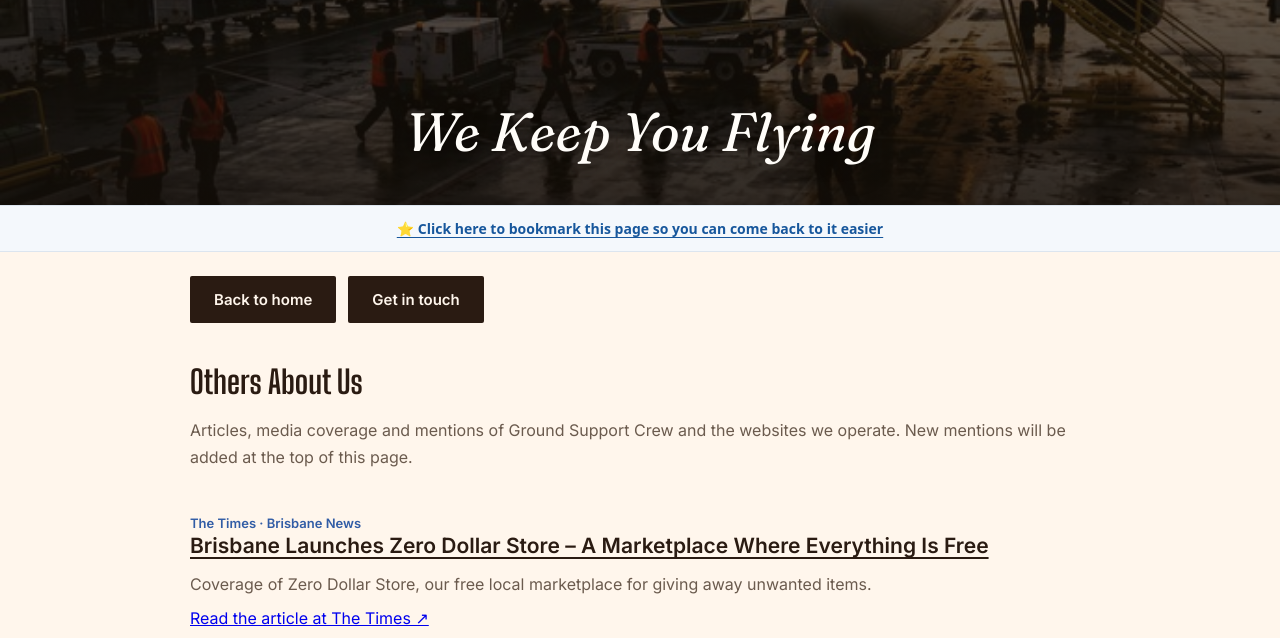
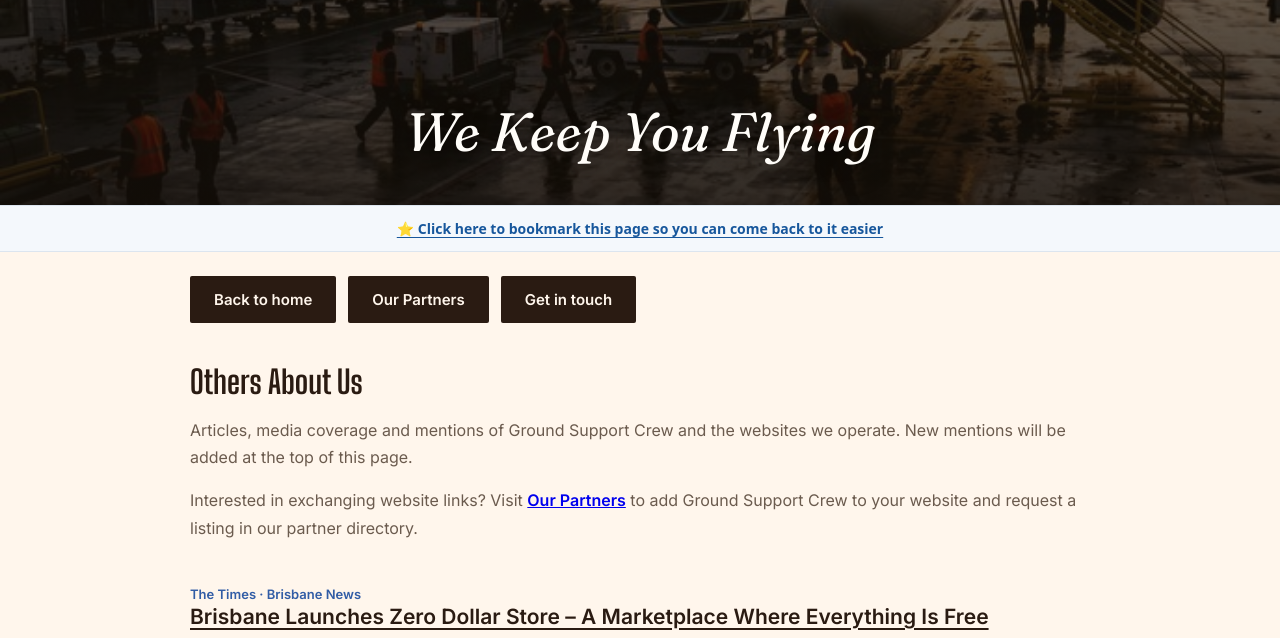
Before and after one commit to 125568-star/GSC-landing, a plain HTML site: page others-about-us.html in a window 1280 px wide. Shown: the part 155-793 px from the top of the page. Drawn offline with Linux system fonts and the light colour scheme.

Commit message:
Link Our Partners invitation page from Others About Us

```diff
--- a/others-about-us.html
+++ b/others-about-us.html
@@ -65,9 +65,10 @@ footer .verification{font-size:12px;font-style:italic;margin-top:14px}
 </header>
 <div class="gsc-bookmark" style="text-align:center;padding:12px 16px;background:#f4f8fc;color:#16466b;border-block:1px solid #dce5ef"><button type="button" class="gsc-bookmark-button" style="background:none;border:0;color:#17579c;text-decoration:underline;text-underline-offset:3px;font:600 14px system-ui,sans-serif;cursor:pointer">⭐ Click here to bookmark this page so you can come back to it easier</button><p class="gsc-bookmark-help" role="status" aria-live="polite" style="display:none;font:14px/1.5 system-ui,sans-serif;margin:8px auto 0;max-width:600px"></p></div>
 <main>
-  <nav class="cta-row"><a class="cta" href="index.html">Back to home</a><a class="cta" href="mailto:hello@groundsupportcrew.com">Get in touch</a></nav>
+  <nav class="cta-row"><a class="cta" href="index.html">Back to home</a><a class="cta" href="our-partners.html">Our Partners</a><a class="cta" href="mailto:hello@groundsupportcrew.com">Get in touch</a></nav>
   <h1>Others About Us</h1>
   <p class="intro">Articles, media coverage and mentions of Ground Support Crew and the websites we operate. New mentions will be added at the top of this page.</p>
+  <p class="intro">Interested in exchanging website links? Visit <a href="our-partners.html"><strong>Our Partners</strong></a> to add Ground Support Crew to your website and request a listing in our partner directory.</p>
   <!-- Add future media mentions above existing articles, newest first. -->
   <article class="mention">
     <div class="source">The Times · Brisbane News</div>
```
